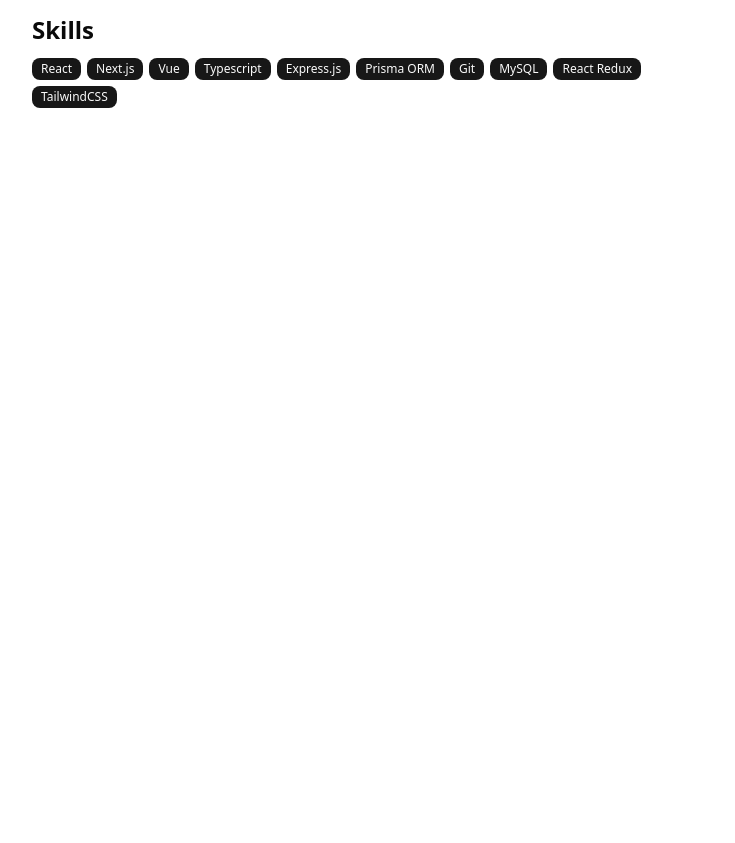
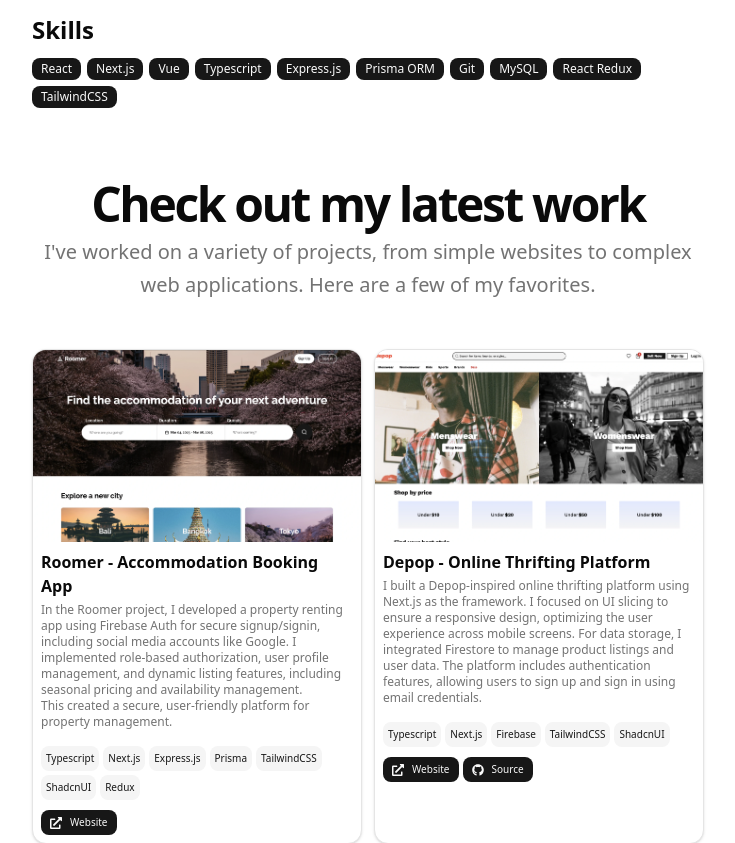
Before and after one commit to ditonatael/dito-portfolio, a Next.js app: page / in a window 1280 px wide. Shown: the part 800-1643 px from the top of the page, without its empty margins (272-1007 px from the left). Before the commit the page ends 964 px from the top, so only its background shows below. Built offline with nearby package versions, Linux system fonts and the light colour scheme.

Commit message:
feat: Projects section

```diff
--- a/src/app/page.tsx
+++ b/src/app/page.tsx
@@ -5,6 +5,7 @@
 import WorkExperience from "~/components/WorkExperience";
 import Education from "~/components/Education";
 import Skills from "~/components/Skills";
+import LatestWork from "~/components/LatestWork";
 
 export default function Home() {
   const [isLoaded, setIsLoaded] = useState(false);
@@ -23,6 +24,7 @@
         <WorkExperience />
         <Education />
         <Skills />
+        <LatestWork />
       </div>
     </div>
   );
--- /dev/null
+++ b/src/components/LatestWork/PorjectCard/index.tsx
@@ -0,0 +1,94 @@
+import Image from "next/image";
+import Link from "next/link";
+import {
+  Card,
+  CardContent,
+  CardFooter,
+  CardHeader,
+  CardTitle,
+} from "~/components/ui/card";
+import { Badge } from "~/components/ui/badge";
+import { FaExternalLinkAlt, FaGithub } from "react-icons/fa";
+
+export default function ProjectCard({
+  props,
+}: {
+  props: {
+    video: string;
+    image: string;
+    title: string;
+    desc: string;
+    tech: string[];
+    website: string;
+    source: string;
+  };
+}) {
+  return (
+    <Card
+      className={
+        "flex flex-col overflow-hidden border hover:shadow-lg transition-all duration-300 ease-out h-full"
+      }
+    >
+      <Link href={props.website || "#"} target="_blank">
+        {props.video && (
+          <video
+            src={props.video}
+            autoPlay
+            loop
+            muted
+            playsInline
+            className="pointer-events-none mx-auto h-40 w-full object-cover object-top"
+          />
+        )}
+        {props.image && (
+          <Image
+            src={props.image}
+            alt={props.title}
+            width={500}
+            height={300}
+            className="h-48 w-full overflow-hidden object-cover object-top"
+          />
+        )}
+      </Link>
+      <CardHeader className="px-2">
+        <div className="">
+          <CardTitle className="mt-1 text-base mb-1">{props.title}</CardTitle>
+          <div className="prose max-w-full text-pretty font-sans text-xs text-muted-foreground dark:prose-invert">
+            {props.desc}
+          </div>
+        </div>
+      </CardHeader>
+      <CardContent className="mt-1.5 flex flex-col px-2">
+        {props.tech && props.tech.length > 0 && (
+          <div className="flex flex-wrap gap-1">
+            {props.tech?.map((tech) => (
+              <Badge className="p-1 text-[10px]" variant="secondary" key={tech}>
+                {tech}
+              </Badge>
+            ))}
+          </div>
+        )}
+      </CardContent>
+      <CardFooter className="px-2 pb-2 mt-1.5">
+        <div className="flex flex-row flex-wrap items-start gap-1">
+          {props.website && (
+            <Link href={props.website} target="_blank">
+              <Badge className="flex gap-2 px-2 py-1 text-[10px]">
+                <FaExternalLinkAlt />
+                Website
+              </Badge>
+            </Link>
+          )}
+          {props.source && (
+            <Link href={props.source} target="_blank">
+              <Badge className="flex gap-2 px-2 py-1 text-[10px]">
+                <FaGithub />
+                Source
+              </Badge>
+            </Link>
+          )}
+        </div>
+      </CardFooter>
+    </Card>
+  );
+}
--- /dev/null
+++ b/src/components/LatestWork/index.tsx
@@ -0,0 +1,70 @@
+import ProjectCard from "./PorjectCard";
+
+export default function LatestWork() {
+  const projects = [
+    {
+      video: "",
+      image: "/assets/project/roomer.webp",
+      title: "Roomer - Accommodation Booking App",
+      desc: "In the Roomer project, I developed a property renting app using Firebase Auth for secure signup/signin, including social media accounts like Google. I implemented role-based authorization, user profile management, and dynamic listing features, including seasonal pricing and availability management. This created a secure, user-friendly platform for property management.",
+      tech: [
+        "Typescript",
+        "Next.js",
+        "Express.js",
+        "Prisma",
+        "TailwindCSS",
+        "ShadcnUI",
+        "Redux",
+      ],
+      website: "https://roomer.purwadhikabootcamp.com/",
+      source: "",
+    },
+    {
+      video: "",
+      image: "/assets/project/depop.webp",
+      title: "Depop - Online Thrifting Platform",
+      desc: "I built a Depop-inspired online thrifting platform using Next.js as the framework. I focused on UI slicing to ensure a responsive design, optimizing the user experience across mobile screens. For data storage, I integrated Firestore to manage product listings and user data. The platform includes authentication features, allowing users to sign up and sign in using email credentials.",
+      tech: ["Typescript", "Next.js", "Firebase", "TailwindCSS", "ShadcnUI"],
+      website: "https://next-depop.vercel.app/",
+      source: "https://github.com/ditonatael/mini-project.git",
+    },
+    {
+      video: "",
+      image: "/assets/project/kopikampung.webp",
+      title: "KopiKampung",
+      desc: "A modern, responsive coffee brand website built to showcase products, brand story, and team, with dynamic data handled via a custom backend using json-server.",
+      tech: ["Typescript", "Next.js", "TailwindCSS", "ShadcnUI"],
+      website: "",
+      source: "https://github.com/ditonatael/company-profile.git",
+    },
+    {
+      video: "",
+      image: "/assets/project/efnote.webp",
+      title: "Efnote Company Profile",
+      desc: "I developed a comprehensive company profile website aimed at enhancing their online presence and showcasing their products. My task was to create a user-friendly website. I focused on designing an intuitive website layout that facilitated easy navigation and information accessibility.",
+      tech: ["Typescript", "Next.js", "TailwindCSS", "DaisyUI", "Axios"],
+      website: "https://next-efnote.vercel.app/",
+      source: "https://github.com/ditonatael/next-efnote.git",
+    },
+  ];
+  return (
+    <div className="py-12">
+      <div className="flex flex-col items-center justify-center space-y-4 text-center">
+        <div className="space-y-2">
+          <h2 className="text-3xl font-bold tracking-tighter sm:text-5xl">
+            Check out my latest work
+          </h2>
+          <p className="text-muted-foreground md:text-xl/relaxed lg:text-base/relaxed xl:text-xl/relaxed">
+            I&apos;ve worked on a variety of projects, from simple websites to
+            complex web applications. Here are a few of my favorites.
+          </p>
+        </div>
+      </div>
+      <div className="grid grid-cols-1 gap-3 sm:grid-cols-2 max-w-[800px] mx-auto mt-12">
+        {projects.map((projects, i) => {
+          return <ProjectCard key={i} props={projects} />;
+        })}
+      </div>
+    </div>
+  );
+}
--- /dev/null
+++ b/src/components/ui/card.tsx
@@ -0,0 +1,92 @@
+import * as React from "react";
+
+import { cn } from "~/lib/utils";
+
+function Card({ className, ...props }: React.ComponentProps<"div">) {
+  return (
+    <div
+      data-slot="card"
+      className={cn(
+        "bg-card text-card-foreground flex flex-col gap-1 rounded-xl border shadow-sm",
+        className
+      )}
+      {...props}
+    />
+  );
+}
+
+function CardHeader({ className, ...props }: React.ComponentProps<"div">) {
+  return (
+    <div
+      data-slot="card-header"
+      className={cn(
+        "@container/card-header grid auto-rows-min grid-rows-[auto_auto] items-start gap-1.5 px-6 has-data-[slot=card-action]:grid-cols-[1fr_auto] [.border-b]:pb-6",
+        className
+      )}
+      {...props}
+    />
+  );
+}
+
+function CardTitle({ className, ...props }: React.ComponentProps<"div">) {
+  return (
+    <div
+      data-slot="card-title"
+      className={cn("leading-none font-semibold", className)}
+      {...props}
+    />
+  );
+}
+
+function CardDescription({ className, ...props }: React.ComponentProps<"div">) {
+  return (
+    <div
+      data-slot="card-description"
+      className={cn("text-muted-foreground text-sm", className)}
+      {...props}
+    />
+  );
+}
+
+function CardAction({ className, ...props }: React.ComponentProps<"div">) {
+  return (
+    <div
+      data-slot="card-action"
+      className={cn(
+        "col-start-2 row-span-2 row-start-1 self-start justify-self-end",
+        className
+      )}
+      {...props}
+    />
+  );
+}
+
+function CardContent({ className, ...props }: React.ComponentProps<"div">) {
+  return (
+    <div
+      data-slot="card-content"
+      className={cn("px-6", className)}
+      {...props}
+    />
+  );
+}
+
+function CardFooter({ className, ...props }: React.ComponentProps<"div">) {
+  return (
+    <div
+      data-slot="card-footer"
+      className={cn("flex items-center px-6 [.border-t]:pt-6", className)}
+      {...props}
+    />
+  );
+}
+
+export {
+  Card,
+  CardHeader,
+  CardFooter,
+  CardTitle,
+  CardAction,
+  CardDescription,
+  CardContent,
+};
```
Also changed, not shown: public/assets/project/kopikampung.webp (added).
